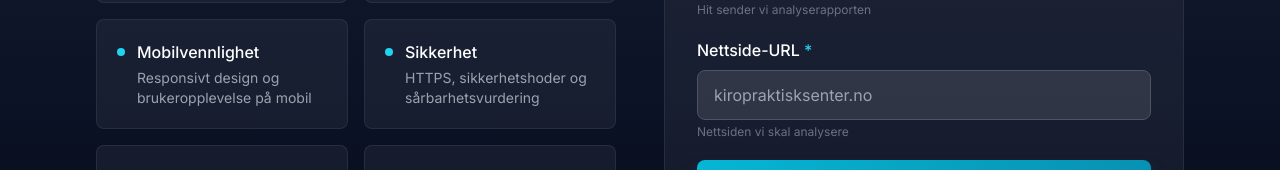
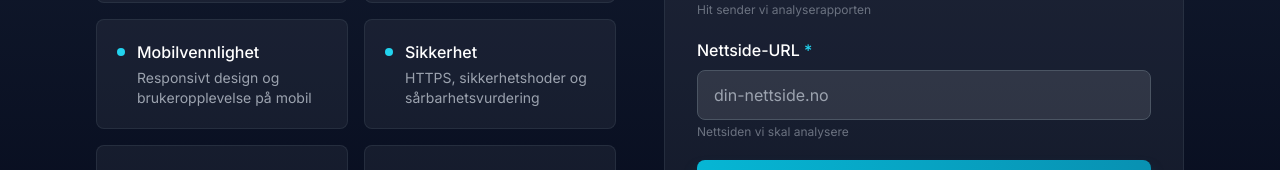
Before and after one commit to kiropraktisksenter/Webera, a Next.js app: page /nettside-sjekk in a window 1280 px wide. Shown: the part 518-688 px from the top of the page. Built offline with nearby package versions, Linux system fonts and the light colour scheme.

Commit message:
Bytt placeholder-URL til din-nettside.no
Co-Authored-By: Claude Sonnet 4.6 <noreply@anthropic.com>

```diff
--- a/components/WebsiteAnalysisForm.tsx
+++ b/components/WebsiteAnalysisForm.tsx
@@ -201,7 +201,7 @@ export default function WebsiteAnalysisForm() {
                 value={formData.websiteUrl}
                 onChange={(e) => setFormData({ ...formData, websiteUrl: e.target.value })}
                 className="w-full px-4 py-3 rounded-lg bg-white/10 border border-gray-600 text-white placeholder-gray-400 focus:border-cyan-500 focus:ring-2 focus:ring-cyan-500/50 focus:outline-none transition"
-                placeholder="kiropraktisksenter.no"
+                placeholder="din-nettside.no"
                 disabled={status === 'loading'}
               />
               <p className="text-gray-500 text-xs mt-1">Nettsiden vi skal analysere</p>
```
